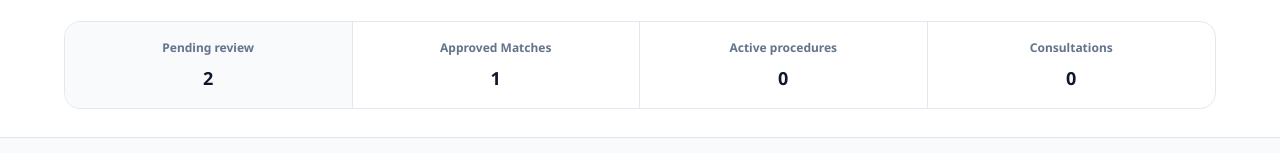
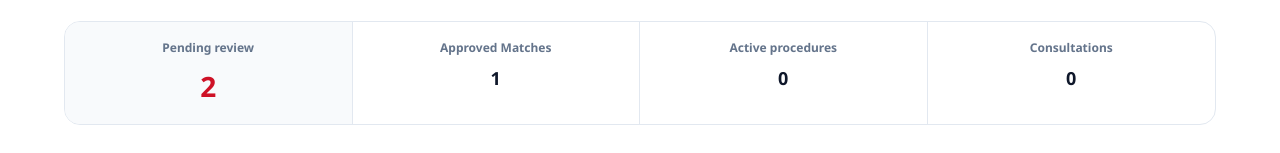
Before and after one commit to Shirooo098/egov-hackathon, a React (Vite) app in the folder client/: page /staff-sign-in in a window 1280 px wide. Both pictures are taken after a click on the button "Continue as PGH demo staff". Shown: the part 202-355 px from the top of the page. Built offline with nearby package versions, Linux system fonts and the light colour scheme; no server answers.

Commit message:
fix(client): emphasize pending hospital reviews

```diff
--- a/client/src/styles/global.css
+++ b/client/src/styles/global.css
@@ -500,6 +500,11 @@ img {
 
 .hospital-care-rail .care-journey-primary {
   background: var(--background-alt);
+}
+
+.hospital-care-rail .care-journey-primary strong {
+  color: var(--destructive);
+  font-size: 1.75rem;
 }
 
 @media (max-width: 640px) {
```
